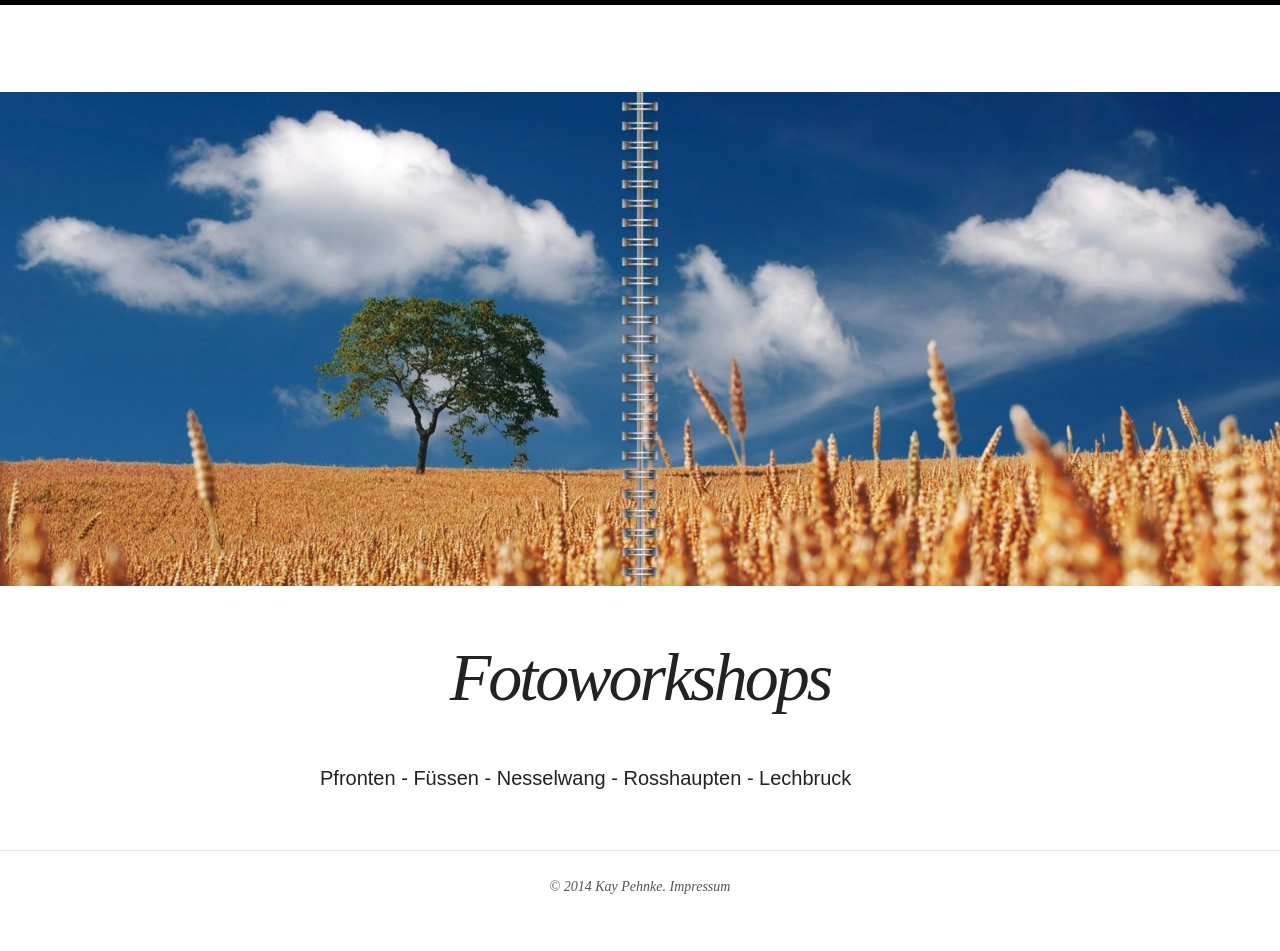
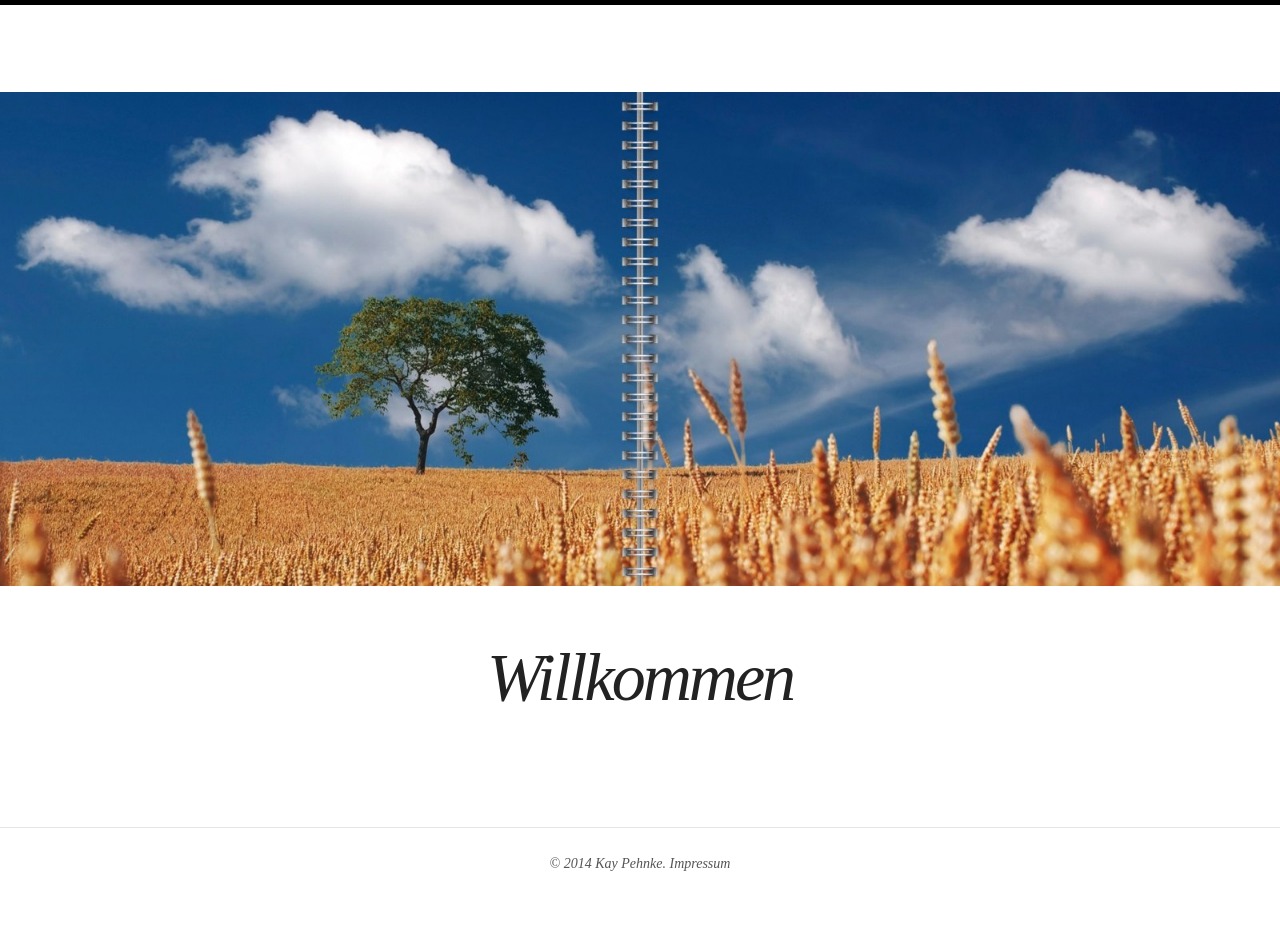
Before and after one commit to kay-pehnke/kay-pehnke.github.io, a Jekyll site: the page built from index.html, in a window 1280 px wide. Built offline with Jekyll 4.4.1, drawn with Linux system fonts in a browser that asks for light colours; nearby versions of some CDN libraries; after the commit the page ends 928 px from its top, so only the background shows below that.

Commit message:
index update (geht nicht wie ich es möchte)

```diff
--- a/index.html
+++ b/index.html
@@ -1,12 +1,9 @@
 ---
 layout: page
-title: Fotoworkshops
+title: Willkommen
 description: "Kay Pehnke Seite."
 tags: []
 image:
   feature: korn2.jpg
 
 ---
-
-
-Pfronten - Füssen - Nesselwang - Rosshaupten - Lechbruck
```
